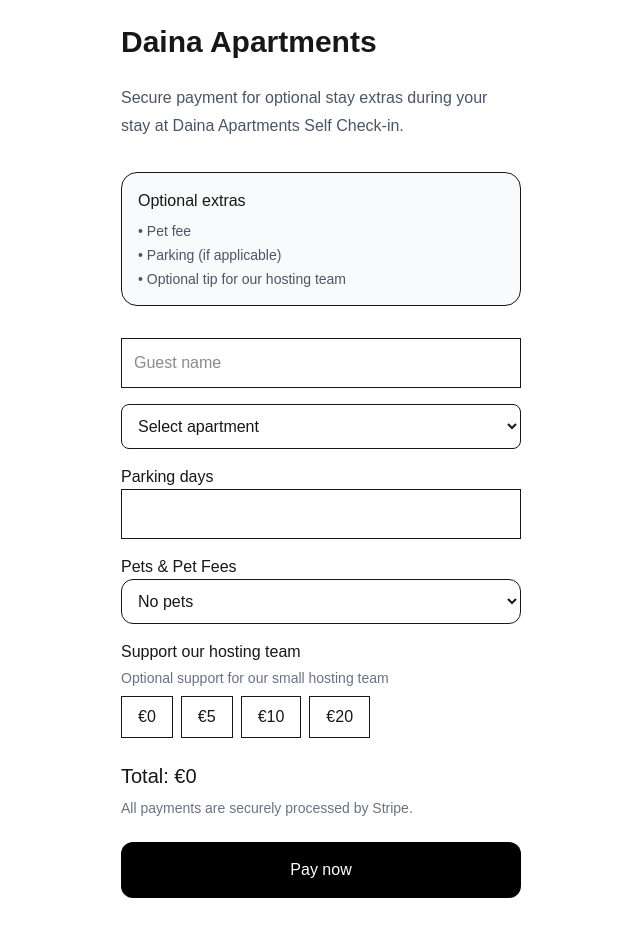
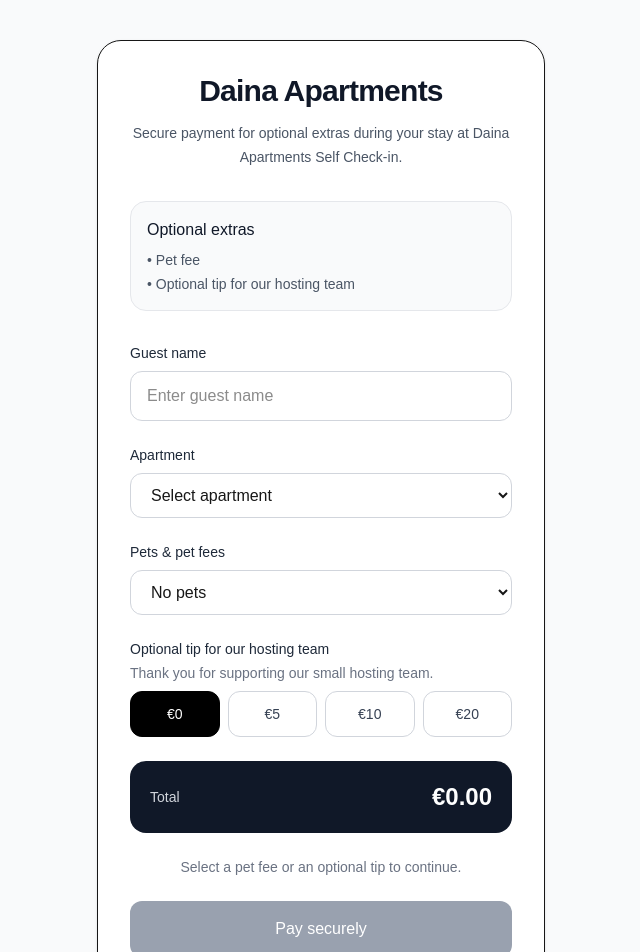
Before and after one commit to danukas007/Daina-payments, a Next.js app: page /pay in a window 1280 px wide. Shown: the top 952 px of the page, without its empty margins (319-959 px from the left). Before the commit the page ends 922 px from the top, so only its background shows below. Built offline with nearby package versions, Linux system fonts and the light colour scheme.

Commit message:
Update page.tsx

```diff
--- a/app/pay/page.tsx
+++ b/app/pay/page.tsx
@@ -5,17 +5,10 @@
 export default function PayPage() {
   const [guestName, setGuestName] = useState("");
   const [apartment, setApartment] = useState("");
+  const [petOption, setPetOption] = useState("none");
+  const [tips, setTips] = useState(0);
+  const [isLoading, setIsLoading] = useState(false);
 
-const [parkingDays, setParkingDays] = useState("");
-
-const [petOption, setPetOption] = useState("none");
-
-const [tips, setTips] = useState(0);
-
-const touristTax = 0;
-
-const parking =
-  Number(parkingDays) * 0;
   const pet =
     petOption === "small"
       ? 10
@@ -23,11 +16,15 @@
         ? 20
         : 0;
 
-  const total =
-    touristTax +
-    parking +
-    pet +
-    tips;
+  const total = pet + tips;
+
+  const cannotPay =
+    isLoading ||
+    guestName.trim() === "" ||
+    apartment === "" ||
+    petOption === "multiple" ||
+    total <= 0;
+
   async function checkout() {
     if (petOption === "multiple") {
       alert(
@@ -36,184 +33,251 @@
       return;
     }
 
-  const res = await fetch(
-    "/api/create-checkout",
-    {
+    if (!guestName.trim()) {
+      alert("Please enter the guest name.");
+      return;
+    }
+
+    if (!apartment) {
+      alert("Please select the apartment.");
+      return;
+    }
+
+    if (total <= 0) {
+      alert("Please select a pet fee or a tip before continuing.");
+      return;
+    }
+
+    try {
+      setIsLoading(true);
+
+      const res = await fetch("/api/create-checkout", {
         method: "POST",
 
         headers: {
-        "Content-Type":
-          "application/json",
+          "Content-Type": "application/json",
         },
 
         body: JSON.stringify({
-
-        guest_name: guestName,
-
+          guest_name: guestName.trim(),
           apartment,
-        parkingDays,
           petOption,
-
-        touristTax,
-        parking,
           pet,
           tips,
-
           total,
         }),
+      });
+
+      if (!res.ok) {
+        throw new Error("Unable to create payment.");
       }
+
+      const data = await res.json();
+
+      if (!data.url) {
+        throw new Error("Payment link was not returned.");
+      }
+
+      window.location.href = data.url;
+    } catch (error) {
+      console.error(error);
+
+      alert(
+        "We could not start the payment. Please try again or contact us."
       );
 
-  const data =
-    await res.json();
+      setIsLoading(false);
+    }
+  }
 
-  window.location.href =
-    data.url;
-}
   return (
-    <main className="max-w-md mx-auto p-6">
-
-      <h1 className="text-3xl font-semibold mb-6">
+    <main className="min-h-screen bg-gray-50 px-4 py-10">
+      <div className="mx-auto max-w-md">
+        <div className="rounded-3xl border bg-white p-6 shadow-sm sm:p-8">
+          <div className="mb-8 text-center">
+            <h1 className="text-3xl font-semibold tracking-tight text-gray-900">
               Daina Apartments
             </h1>
-<p className="text-gray-600 mb-8 leading-7">
 
-Secure payment for optional stay extras
-during your stay at
+            <p className="mt-3 text-sm leading-6 text-gray-600">
+              Secure payment for optional extras during your stay at
               Daina Apartments Self Check-in.
+            </p>
+          </div>
 
-</p>
-
-<div className="bg-gray-50 border rounded-2xl p-4 mb-8">
-
-  <h2 className="font-medium mb-2">
+          <div className="mb-8 rounded-2xl border border-gray-200 bg-gray-50 p-4">
+            <h2 className="font-medium text-gray-900">
               Optional extras
             </h2>
 
-  <ul className="text-sm text-gray-600 space-y-1">
-
+            <ul className="mt-2 space-y-1 text-sm text-gray-600">
               <li>• Pet fee</li>
-
-  <li>• Parking (if applicable)</li>
-
               <li>• Optional tip for our hosting team</li>
-
             </ul>
-
           </div>
 
-      <input
-        placeholder="Guest name"
-        className="border p-3 w-full mb-4"
-        value={guestName}
-        onChange={(e) =>
-          setGuestName(e.target.value)
-        }
-      />
-
- <select
-   className="border p-3 w-full mb-4 rounded-lg"
-   value={apartment}
-   onChange={(e) =>
-    setApartment(e.target.value)
-  }
+          <div className="space-y-6">
+            <div>
+              <label
+                htmlFor="guestName"
+                className="mb-2 block text-sm font-medium text-gray-800"
               >
-  <option value="">
-    Select apartment
-  </option>
-
-  <option value="Apartment 3">
-    Apartment 3
-  </option>
-
-  <option value="Apartment 5">
-    Apartment 5
-  </option>
-</select>
-
-      <div className="mb-4">
-        <label>Parking days</label>
+                Guest name
+              </label>
 
               <input
-          type="number"
-          value={parkingDays}
-          onChange={(e) =>
-            setParkingDays(e.target.value)
-          }
-          className="border p-3 w-full"
+                id="guestName"
+                type="text"
+                placeholder="Enter guest name"
+                value={guestName}
+                onChange={(e) => setGuestName(e.target.value)}
+                className="w-full rounded-xl border border-gray-300 px-4 py-3 outline-none transition focus:border-gray-900 focus:ring-2 focus:ring-gray-200"
               />
             </div>
 
-      <div className="flex items-center gap-2 mb-4">
-        <div className="space-y-2">
- <label className="font-medium">
-        Pets & Pet Fees
+            <div>
+              <label
+                htmlFor="apartment"
+                className="mb-2 block text-sm font-medium text-gray-800"
+              >
+                Apartment
               </label>
 
               <select
+                id="apartment"
+                value={apartment}
+                onChange={(e) => setApartment(e.target.value)}
+                className="w-full rounded-xl border border-gray-300 bg-white px-4 py-3 outline-none transition focus:border-gray-900 focus:ring-2 focus:ring-gray-200"
+              >
+                <option value="">Select apartment</option>
+                <option value="Apartment 3">Apartment 3</option>
+                <option value="Apartment 5">Apartment 5</option>
+              </select>
+            </div>
+
+            <div>
+              <label
+                htmlFor="petOption"
+                className="mb-2 block text-sm font-medium text-gray-800"
+              >
+                Pets &amp; pet fees
+              </label>
+
+              <select
+                id="petOption"
                 value={petOption}
                 onChange={(e) => setPetOption(e.target.value)}
-  className="w-full border rounded-xl p-3"
+                className="w-full rounded-xl border border-gray-300 bg-white px-4 py-3 outline-none transition focus:border-gray-900 focus:ring-2 focus:ring-gray-200"
               >
                 <option value="none">No pets</option>
-  <option value="small">Small pet (up to 10 kg) — €10</option>
-  <option value="large">Large pet (over 10 kg) — €20</option>
+
+                <option value="small">
+                  Small pet (up to 10 kg) — €10
+                </option>
+
+                <option value="large">
+                  Large pet (over 10 kg) — €20
+                </option>
+
                 <option value="multiple">
                   More than one pet — price upon request before arrival
                 </option>
               </select>
 
               {petOption === "multiple" && (
-  <p className="text-sm text-red-500">
-    Please contact us before arrival for approval and pricing.
+                <div className="mt-3 rounded-xl border border-red-200 bg-red-50 p-3">
+                  <p className="text-sm leading-5 text-red-700">
+                    Please contact us before arrival for approval and
+                    pricing for more than one pet.
                   </p>
+                </div>
               )}
             </div>
 
+            <div>
+              <div className="mb-2">
+                <p className="text-sm font-medium text-gray-800">
+                  Optional tip for our hosting team
+                </p>
 
+                <p className="mt-1 text-sm text-gray-500">
+                  Thank you for supporting our small hosting team.
+                </p>
               </div>
 
-      <div className="mb-6">
-        <label>Support our hosting team</label>
-<p className="text-sm text-gray-500 mt-1">
-  Optional support for our small hosting team
-</p>
-
-        <div className="flex gap-2 mt-2">
-          {[0, 5, 10, 20].map((v) => (
+              <div className="grid grid-cols-4 gap-2">
+                {[0, 5, 10, 20].map((value) => (
                   <button
-              key={v}
-              onClick={() => setTips(v)}
-              className="border px-4 py-2"
+                    key={value}
+                    type="button"
+                    onClick={() => setTips(value)}
+                    className={`rounded-xl border px-3 py-3 text-sm font-medium transition ${
+                      tips === value
+                        ? "border-black bg-black text-white"
+                        : "border-gray-300 bg-white text-gray-700 hover:border-gray-500"
+                    }`}
                   >
-              €{v}
+                    €{value}
                   </button>
                 ))}
               </div>
             </div>
 
-      <div className="text-xl mb-6">
-        Total: €{total}
-   <p className="text-sm text-gray-500 mt-2">
-  All payments are securely processed by Stripe.
-</p>
+            <div className="rounded-2xl bg-gray-900 p-5 text-white">
+              <div className="flex items-center justify-between">
+                <span className="text-sm text-gray-300">
+                  Total
+                </span>
 
+                <span className="text-2xl font-semibold">
+                  €{total.toFixed(2)}
+                </span>
               </div>
 
+              {pet > 0 && (
+                <div className="mt-3 flex justify-between text-sm text-gray-300">
+                  <span>Pet fee</span>
+                  <span>€{pet.toFixed(2)}</span>
+                </div>
+              )}
+
+              {tips > 0 && (
+                <div className="mt-1 flex justify-between text-sm text-gray-300">
+                  <span>Optional tip</span>
+                  <span>€{tips.toFixed(2)}</span>
+                </div>
+              )}
+            </div>
+
+            {total === 0 && petOption !== "multiple" && (
+              <p className="text-center text-sm text-gray-500">
+                Select a pet fee or an optional tip to continue.
+              </p>
+            )}
+
             <button
+              type="button"
               onClick={checkout}
-  disabled={petOption === "multiple"}
-  className={`px-6 py-4 w-full rounded-xl text-white ${
-    petOption === "multiple"
-      ? "bg-gray-400 cursor-not-allowed"
-      : "bg-black"
+              disabled={cannotPay}
+              className={`w-full rounded-xl px-6 py-4 font-medium text-white transition ${
+                cannotPay
+                  ? "cursor-not-allowed bg-gray-400"
+                  : "bg-black hover:bg-gray-800"
               }`}
             >
-  {petOption === "multiple"
+              {isLoading
+                ? "Opening secure payment..."
+                : petOption === "multiple"
                   ? "Contact us for pet pricing"
-    : "Pay now"}
+                  : "Pay securely"}
             </button>
 
+            <p className="text-center text-xs leading-5 text-gray-500">
+              Payments are securely processed by Stripe.
+            </p>
+          </div>
+        </div>
+      </div>
     </main>
   );
 }
```
Lines whose indentation alone changed are shown as unchanged.
